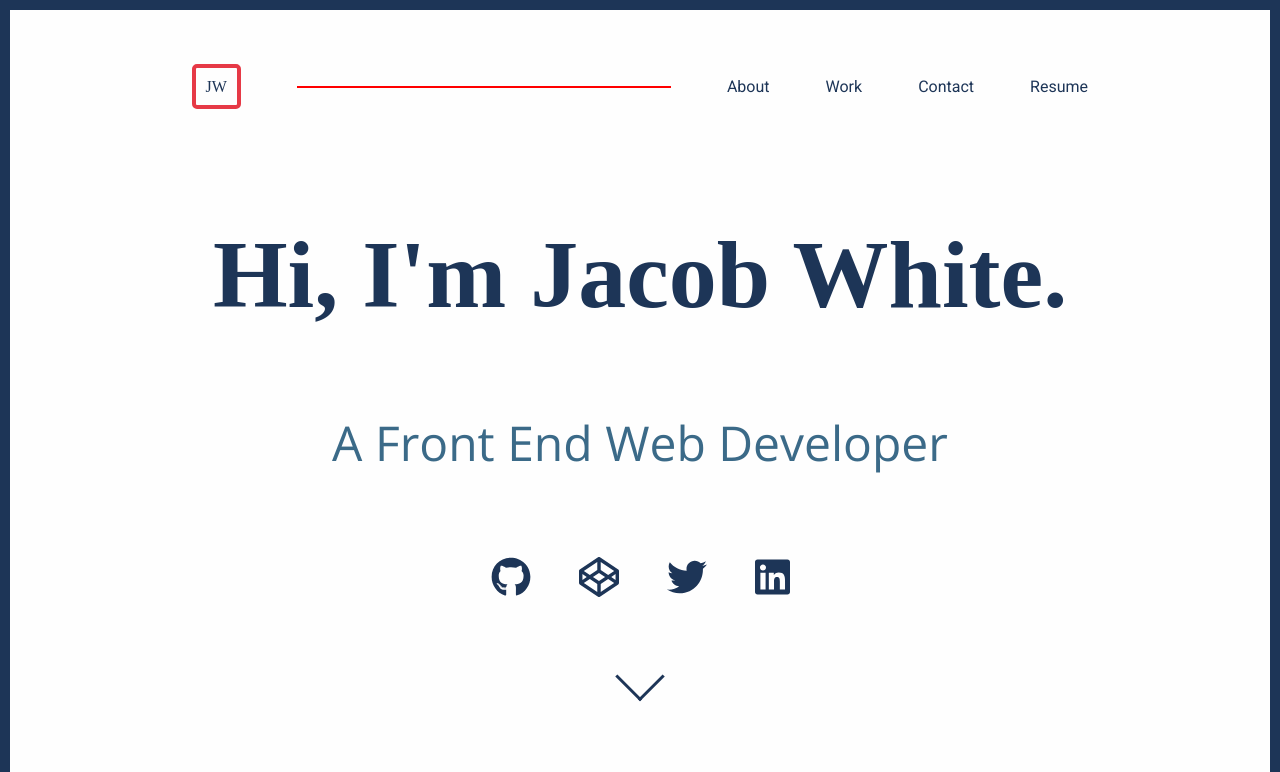
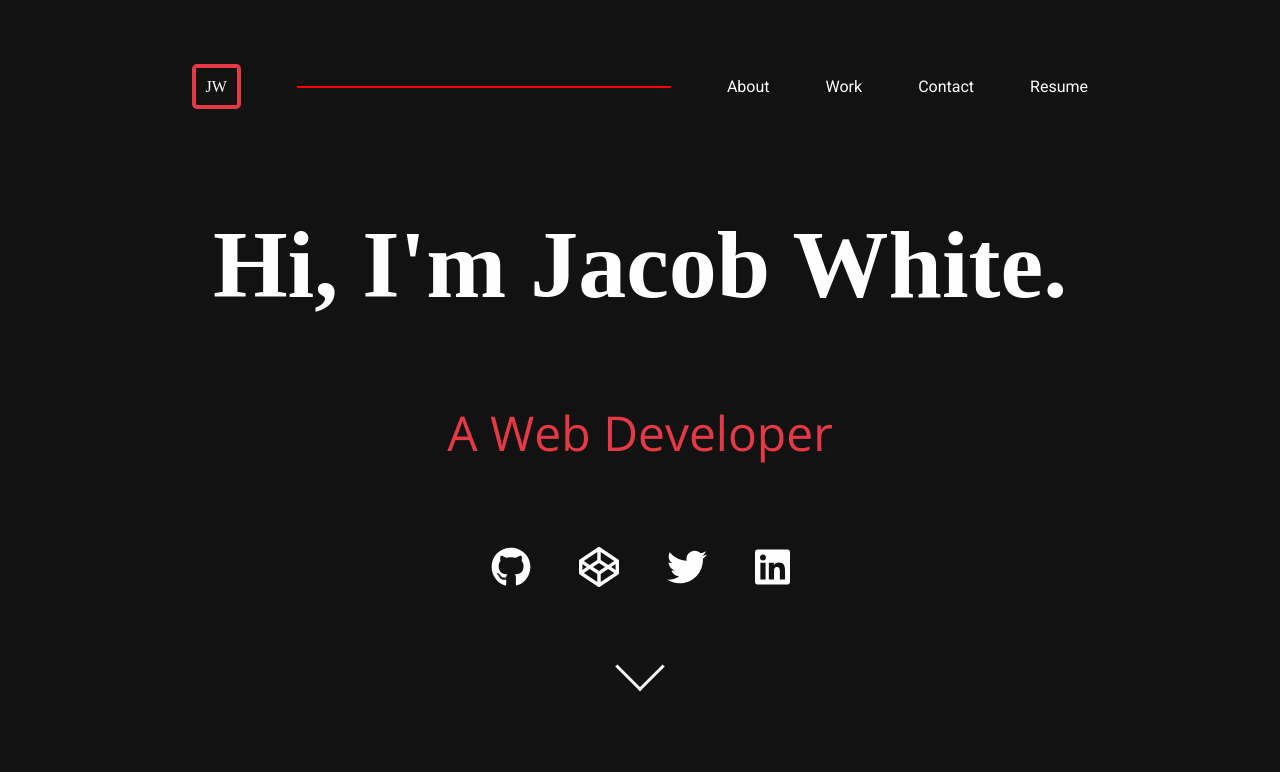
Before and after one commit to jacoberick/jacob-white-portfolio-site, a React (Create React App) app: page / in a window 1280 px wide. Shown: the top 772 px of the page. Built offline with nearby package versions, Linux system fonts and the light colour scheme.

Commit message:
color theme changed

```diff
--- a/src/components/Quote.js
+++ b/src/components/Quote.js
@@ -5,7 +5,7 @@ const Quote = () => {
   return (
     <div className="quote-section" id="skipToContent">
       <h1 id="quote">Hi, I'm Jacob White.</h1>
-      <h2 id="sub-quote">A Front End Web Developer</h2>
+      <h2 id="sub-quote">A Web Developer</h2>
       <LinkIcons />
       <div id="arrowSection">
         <a href="#aboutSection" className="quote-section__arrow">
--- a/src/styles/styles.sass
+++ b/src/styles/styles.sass
@@ -1,10 +1,10 @@
 @import url('https://fonts.googleapis.com/css2?family=Roboto&display=swap')
 @import url('https://fonts.googleapis.com/css2?family=Open+Sans&display=swap')
 
-$background: #fefefe
+$background: #121212
 $highlight: #E63946
-$primary: #1D3557
-$secondary: #3B6A88
+$primary: #FEFEFE
+$secondary: #E63946
 
 $large: "only screen and (max-width: 1024px)"
 $medium: "only screen and (max-width: 768px)"
@@ -24,7 +24,6 @@ html, body
     pointer-events: none
 
 body
-  border: 10px solid $primary
   margin: 0
 
   // HEADER SECTION
@@ -388,7 +387,6 @@ body
         img
           width: 100%
           transition: transform .2s
-          box-shadow: -4px 4px 8px $primary
 
           &:hover
             transform: scale(1.1)
@@ -431,7 +429,7 @@ body
       transition: color .15s
 
       &:hover
-        color: $highlight
+        text-decoration: underline
 
     @media #{$medium}
       .contactHeader
```
